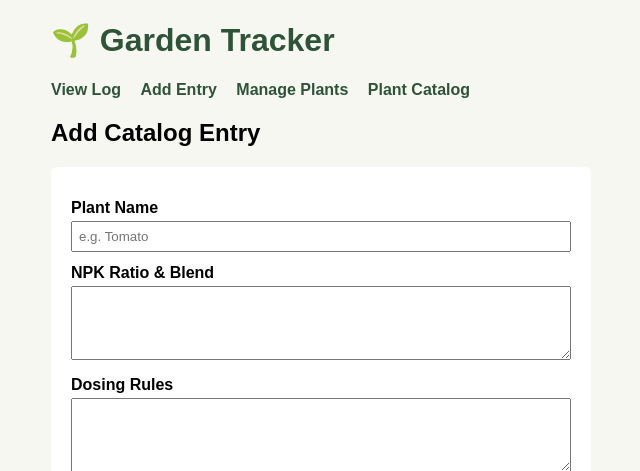
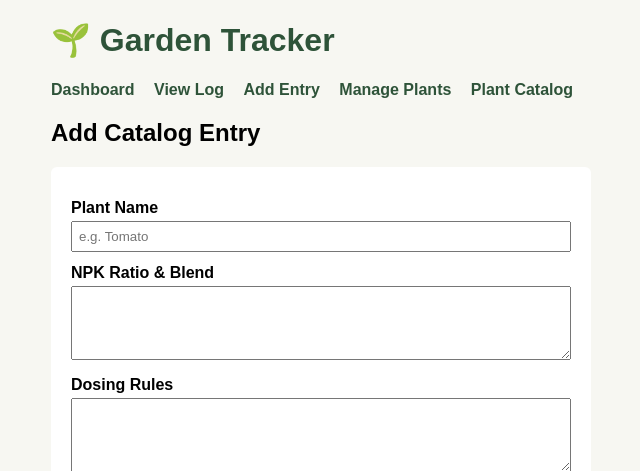
Before and after one commit to WarlockAUS/garden-tracker, a Flask app: page /catalog/add in a window 1280 px wide. Shown: the top 471 px of the page, without its empty margins (139-779 px from the left). Run offline with Flask 3, Linux system fonts and the light colour scheme; parts of the project's set-up code (start-up, migrations or seed data) failed here and were passed over.

Commit message:
Add Dashboard link to navigation

```diff
--- a/templates/base.html
+++ b/templates/base.html
@@ -29,6 +29,7 @@
 <body>
     <h1>🌱 Garden Tracker</h1>
     <nav>
+        <a href="{{ url_for('dashboard') }}">Dashboard</a>
         <a href="{{ url_for('log_list') }}">View Log</a>
         <a href="{{ url_for('add_entry') }}">Add Entry</a>
         <a href="{{ url_for('manage_plants') }}">Manage Plants</a>
```
